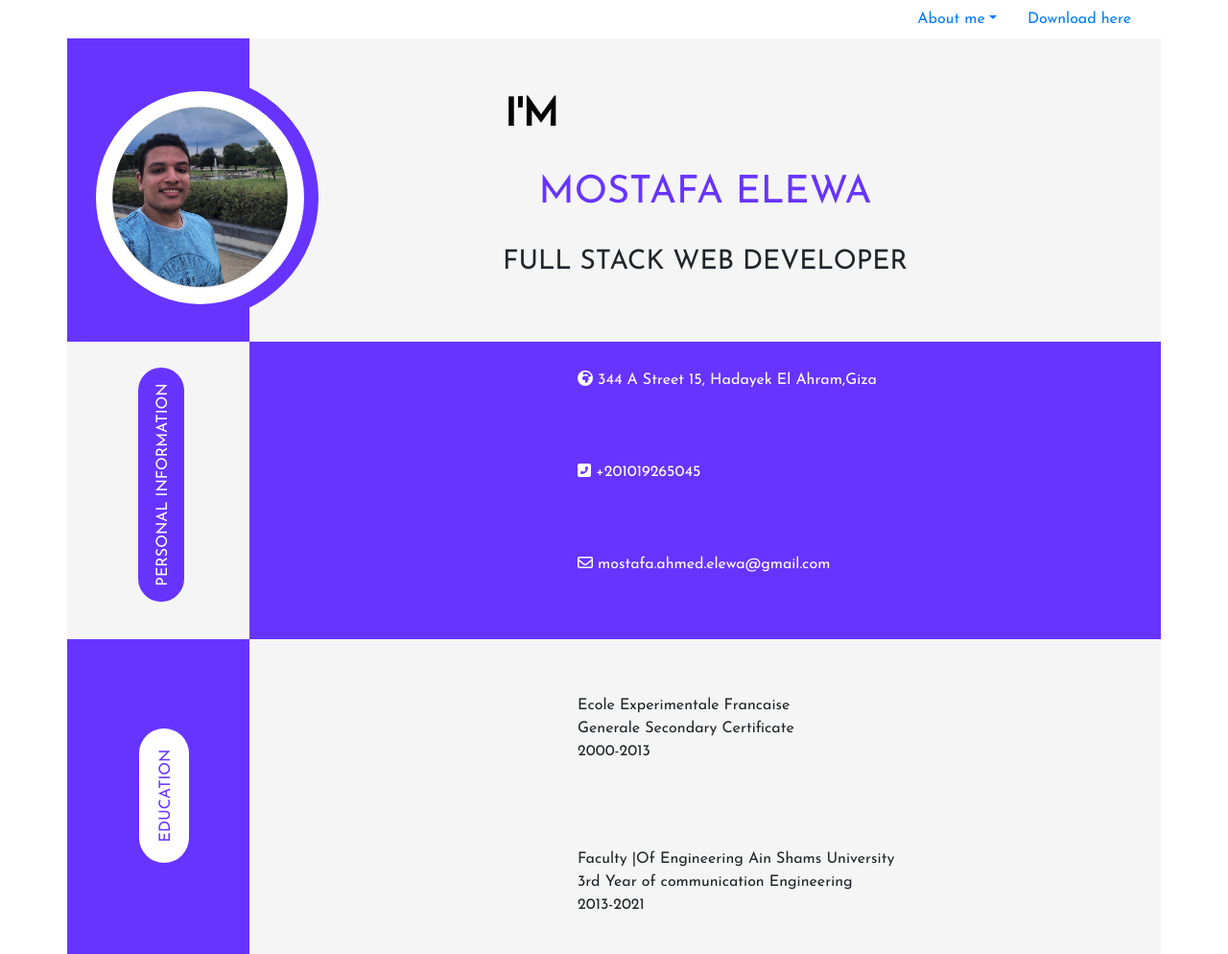
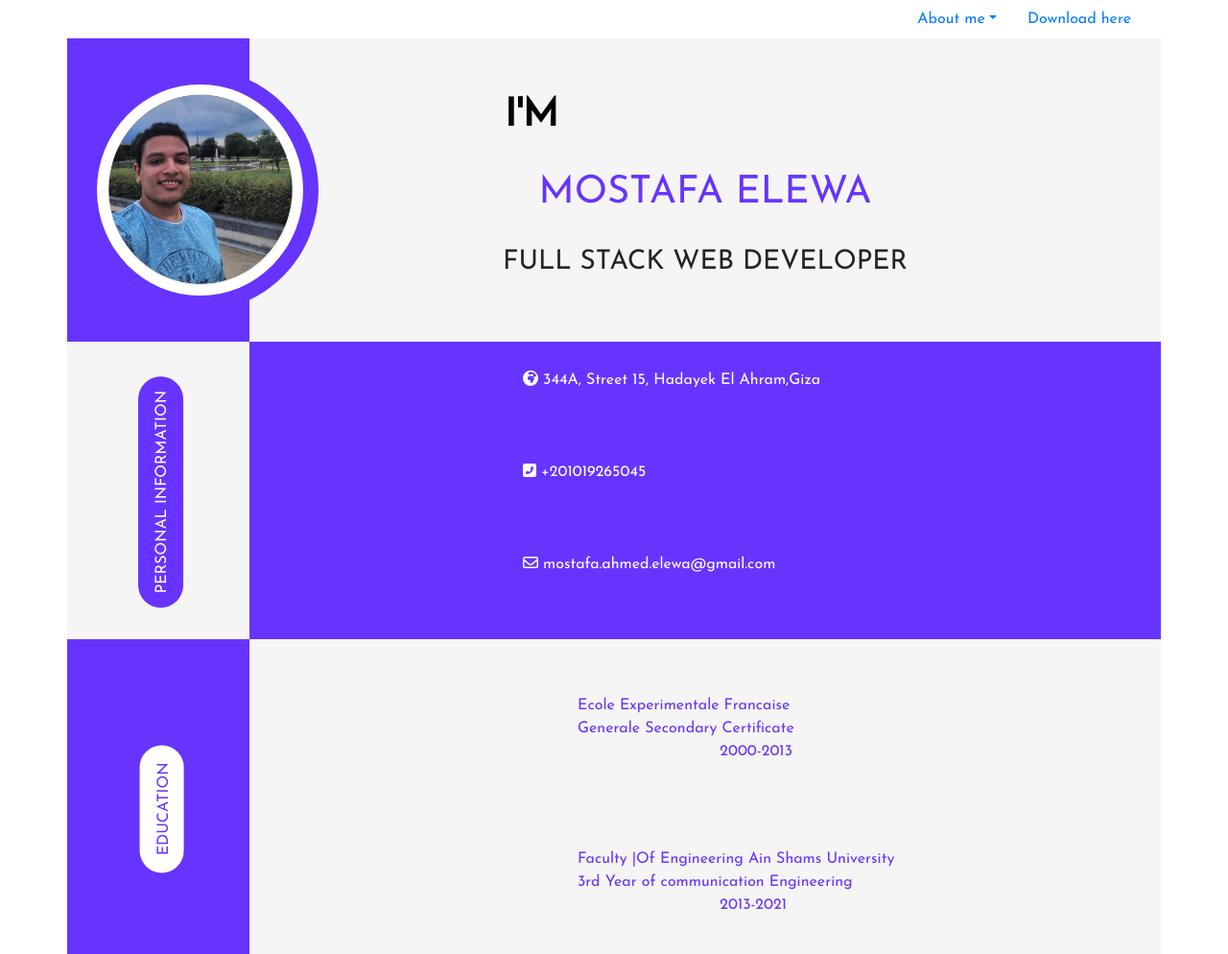
Before and after one commit to Mostafa3elewa/C.V, a website: page index.html in a window 1280 px wide. Shown: the whole page at 96% size. Drawn offline with nearby package versions, Linux system fonts and the light colour scheme; a web font is replaced by a local one.

Commit message:
b4 skills

```diff
--- a/css/stylesheet.css
+++ b/css/stylesheet.css
@@ -33,44 +33,44 @@
 }
 img {
 	position: absolute;
-	top: 40px;
+	top: 10%;
 	width: 130%;
 	height: 80%;
-	left: 15px;
-	border: 15px solid #6734ff;
+	/* left: 15px; */
+	border: 1rem solid #6734ff;
 	border-radius: 100%;
 	background-color: white;
-	z-index: 2;
-	padding: 15px;
+	z-index: 1;
+	padding: 5%;
 }
 
 .personal-container {
 	line-height: 5rem;
 	text-align: LEFT;
-	padding: 0 20% 2% 30%;
+	padding: 0 10% 2% 25%;
 	/* position: relative; */
 }
 
 .title-container {
 	/* position: relative; */
 	padding: 0;
-	text-align: right;
+	text-align: center;
 	height: auto;
 	width: auto;
 }
 
 .title-container p {
 	position: absolute;
-	border-radius: 60px;
-	width: 244px;
-	height: 48px;
+	border-radius: 26px;
+	width: 127%;
+	height: 15%;
 	background-color: #6734ff;
 	transform-origin: bottom;
 	transform: rotate(270deg);
 	text-align: center;
 	color: white;
-	margin-top: 101px;
-	padding-top: 14px;
+	margin-top: 58%;
+	padding-top: 7%;
 }
 
 .personal-container p {
@@ -86,12 +86,12 @@ img {
 
 .education-container p {
 	position: absolute;
-	margin-top: 111px;
-	padding-top: 16px;
-	margin-left: 30%;
+	margin-top: 69%;
+	padding-top: 7%;
+	margin-left: 29%;
 	border-radius: 60px;
-	width: 140px;
-	height: 52px;
+	width: 70%;
+	height: 14%;
 	background-color: white;
 	transform-origin: bottom;
 	transform: rotate(270deg);
@@ -100,7 +100,13 @@ img {
 }
 
 .education-information-container {
-	/* line-height: 5rem; */
+
 	text-align: left;
 	padding: 5% 20% 2% 30%;
 }
+.education-information-container p {
+	color: #6734ff;
+}
+span{
+	margin-left: 39%;
+}
--- a/index.html
+++ b/index.html
@@ -12,7 +12,6 @@
   <link href="https://fonts.googleapis.com/css?family=Josefin+Sans|Saira+Stencil+One&display=swap" rel="stylesheet">
   <title>C.V</title>
 </head>
-
 <body>
   <div class="container">
     <ul class=" nav justify-content-end ">
@@ -43,7 +42,7 @@
         <!-- </div> -->
       </div>
       <div class="col-10 col-md-10 col-sm-10 violet-container personal-container">
-        <p><i class="fas fa-globe-africa"></i> 344 A Street 15, Hadayek El Ahram,Giza</p>
+        <p><i class="fas fa-globe-africa"></i> 344A, Street 15, Hadayek El Ahram,Giza</p>
         <p><i class="fas fa-phone-square-alt"></i> +201019265045</p>
         <p><i class="far fa-envelope"></i> mostafa.ahmed.elewa@gmail.com</p>
       </div>
@@ -57,9 +56,9 @@
         <!-- </div> -->
       </div>
       <div class="col-10 col-md-10 col-sm-10 white-container education-information-container">
-        <p>Ecole Experimentale Francaise<br>Generale Secondary Certificate <br> 2000-2013</p>
+        <p>Ecole Experimentale Francaise<br>Generale Secondary Certificate <br>  <span>2000-2013</span> </p>
         <br><br><br>
-        <p>Faculty |Of Engineering Ain Shams University <br> 3rd Year of communication Engineering <br> 2013-2021</p>
+        <p>Faculty |Of Engineering Ain Shams University <br> 3rd Year of communication Engineering <br> <span>2013-2021</span></p>
       </div>
     </div>
   </div>
```
Also changed, not shown: 1 other file.
